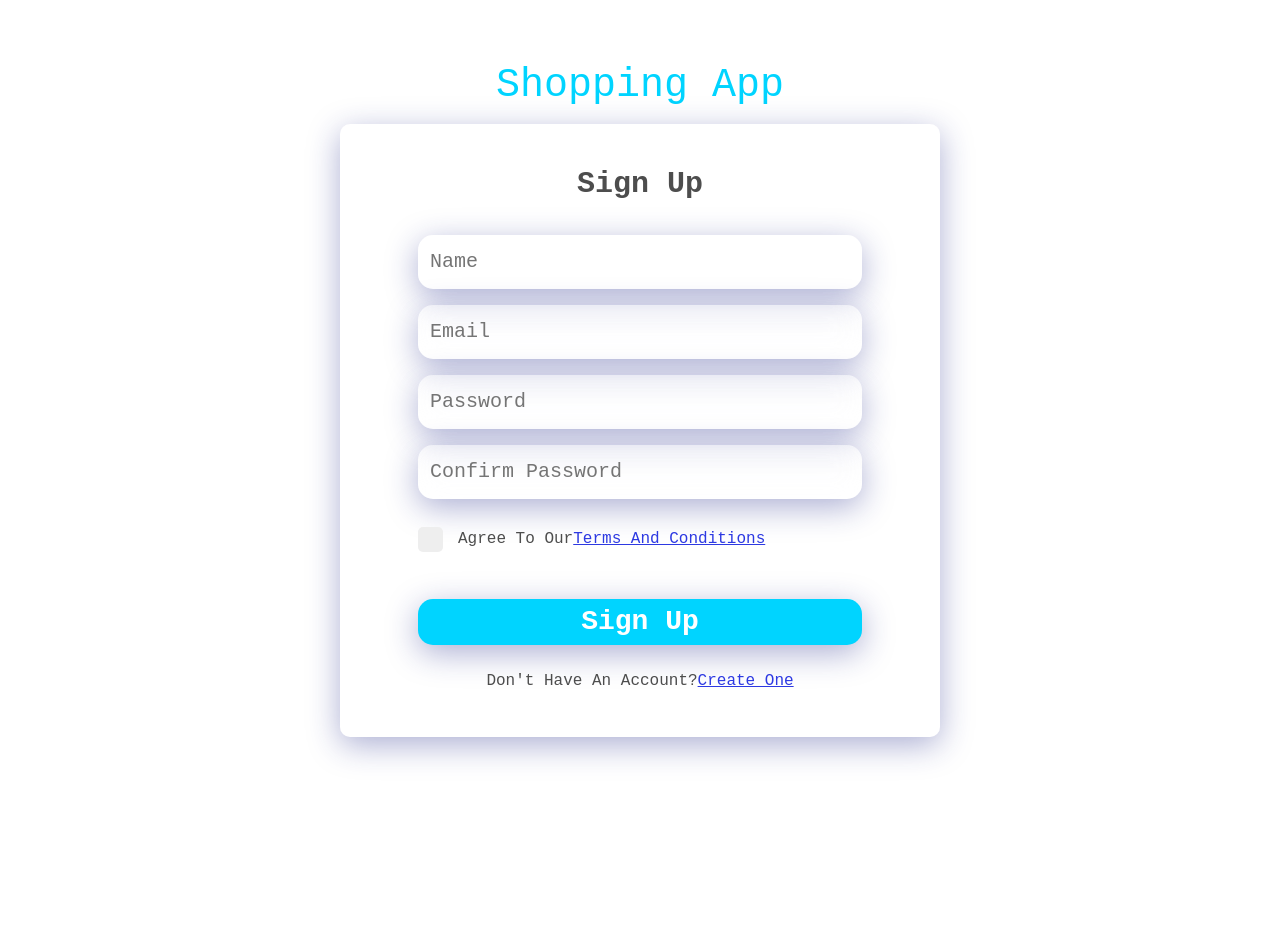
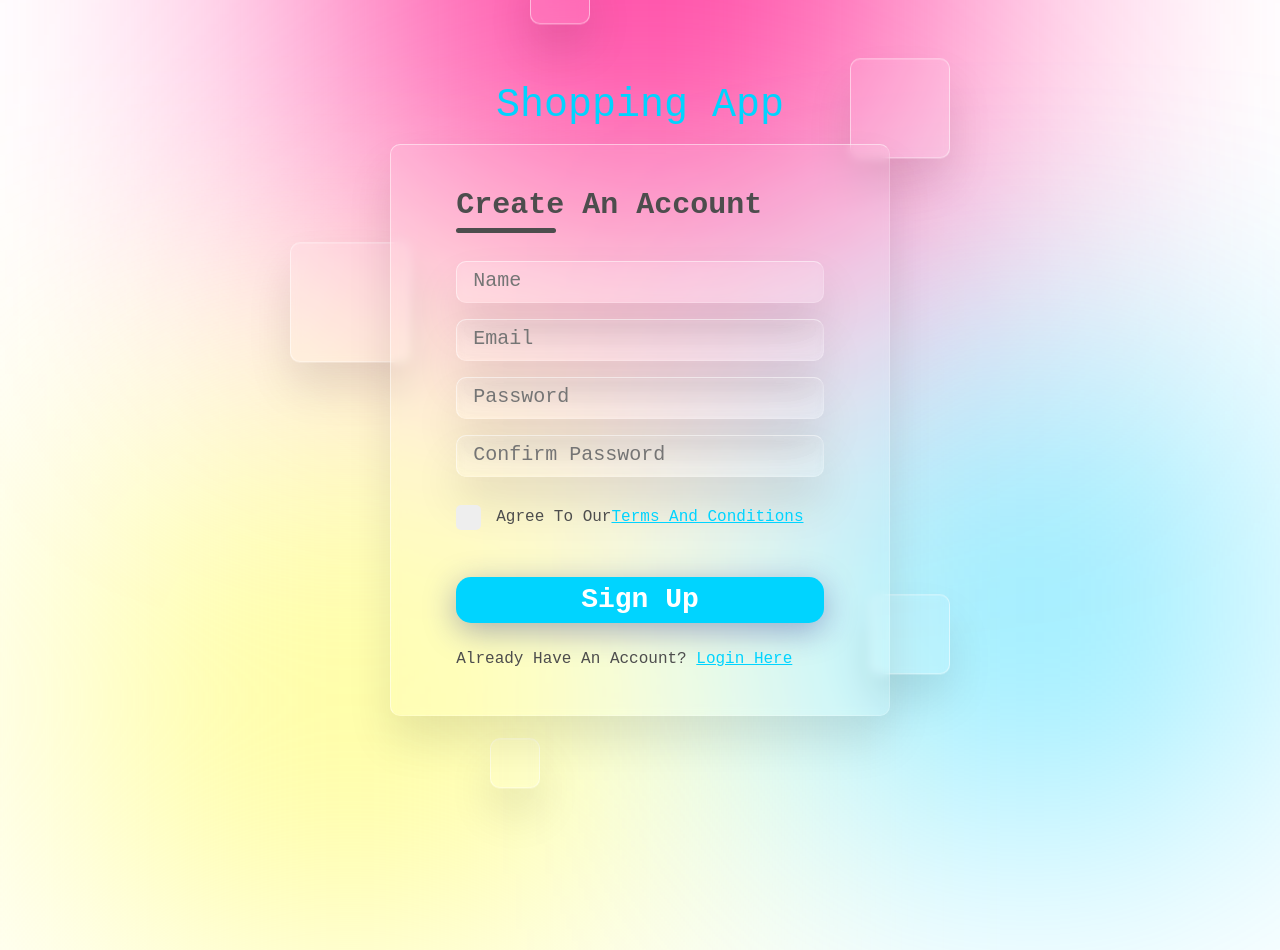
Before and after one commit to faria-karim-porna/mern-shopping-app-client, a React (Vite) app: page /signup in a window 1280 px wide. Before the commit the page ends 800 px from the top, so only its background shows below. Built offline with nearby package versions, Linux system fonts and the light colour scheme.

Commit message:
Updated Sign Up Styling Except Checkbox

```diff
--- a/src/assets/css/style.css
+++ b/src/assets/css/style.css
@@ -20,6 +20,14 @@ body {
     text-shadow: 0 8px 32px 0 rgba(31, 38, 135, 0.37) !important;
     -webkit-text-shadow: 0 8px 32px 0 rgba(31, 38, 135, 0.37);
     font-size: 40px;
+}
+
+
+.underline {
+    height: 5px;
+    width: 100px;
+    background-color: #4d4d4d;
+    border-radius: 10px;
 }
 
 /* =============================== Glassmorphism ===================================== */
@@ -145,6 +153,21 @@ body {
     border-bottom: 1px solid rgba(255, 255, 255, 0.2); */
 }
 
+.glass-effect {
+    /* width: 1400px;
+    min-height: 400px; */
+    background: rgba(255, 255, 255, 0.1);
+    border-radius: 10px;
+    /* display: flex;
+    justify-content: center;
+    align-items: center; */
+    backdrop-filter: blur(5px);
+    box-shadow: 0 25px 45px rgba(0, 0, 0, 0.1);
+    border: 1px solid rgba(255, 255, 255, 0.5);
+    border-right: 1px solid rgba(255, 255, 255, 0.2);
+    border-bottom: 1px solid rgba(255, 255, 255, 0.2);
+}
+
 /* =============================== Checkbox ===================================== */
 /* The checkbox-container */
 .checkbox-field {
@@ -224,7 +247,7 @@ body {
 /* =============================== Form ===================================== */
 
 .form-view {
-    width: 600px;
+    width: 500px;
 }
 
 .form-card {
@@ -275,7 +298,7 @@ input:focus {
 }
 
 .link-text {
-    color: rgba(45, 57, 226);
+    color: rgba(0, 212, 255, 1);
     text-decoration: underline;
     cursor: pointer;
 }
--- a/src/components/pages/Signup.tsx
+++ b/src/components/pages/Signup.tsx
@@ -1,5 +1,6 @@
 import React, { useState } from "react";
 import { useAuthentication } from "../hooks/useAuthentication";
+import { GlassmorphismBackground } from "../common/GlassmorphismBackground";
 
 const SignUpComponent = () => {
   const {
@@ -38,7 +39,8 @@ const SignUpComponent = () => {
     }
   };
   return (
-    <div className="page d-flex justify-content-center align-items-center">
+    <GlassmorphismBackground>
+      <div className="d-flex justify-content-center align-items-center">
         {/* <!-- sign up section start --> */}
         <div className="d-flex justify-content-center w-100">
           {/* <!-- sign up background start --> */}
@@ -46,17 +48,20 @@ const SignUpComponent = () => {
             <div className="sub-section-name pl-4 text-center">Shopping App</div>
             {/* <!-- sign up area start --> */}
             <div className="w-100 pt-2 pb-2 pr-2 pl-2">
-            <div className="form-card p-1">
+              <div className="glass-effect p-1">
                 <div className="d-flex justify-content-center align-items-center pt-4 pb-4">
                   <div className="w-75">
                     {/* <!-- form start --> */}
-                  <div className="form-name text-center">Sign Up</div>
+                    <div className="form-name">
+                      <div>Create An Account</div>
+                      <div className="underline"></div>
+                    </div>
                     <div className="d-flex justify-content-center">
                       <div className="w-100">
                         <input
                           type="text"
                           placeholder="Name"
-                        className="w-100 input-field my-2"
+                          className="w-100 glass-effect py-2 px-3 my-2"
                           name="Name"
                           onBlur={(e: any) => {
                             checkNameValidation(e.target.value, false);
@@ -69,7 +74,7 @@ const SignUpComponent = () => {
                         <input
                           type="email"
                           placeholder="Email"
-                        className="w-100 input-field my-2"
+                          className="w-100 glass-effect py-2 px-3 my-2"
                           name="Email"
                           onBlur={(e: any) => {
                             checkEmailValidation(e.target.value, false);
@@ -82,7 +87,7 @@ const SignUpComponent = () => {
                         <input
                           type="password"
                           placeholder="Password"
-                        className="w-100 input-field my-2"
+                          className="w-100 glass-effect py-2 px-3 my-2"
                           name="Password"
                           onBlur={(e: any) => {
                             checkPasswordValidation(e.target.value, false);
@@ -95,7 +100,7 @@ const SignUpComponent = () => {
                         <input
                           type="password"
                           placeholder="Confirm Password"
-                        className="w-100 input-field my-2"
+                          className="w-100 glass-effect py-2 px-3 my-2"
                           name="ConfirmPassword"
                           onBlur={(e: any) => {
                             checkConfirmPasswordValidation(e.target.value, false);
@@ -104,12 +109,14 @@ const SignUpComponent = () => {
                             checkConfirmPasswordValidation(e.target.value, true);
                           }}
                         />
-                      {validationErrors.confirmPassword ? <small className="text-danger">{validationErrors.confirmPassword}</small> : null}
+                        {validationErrors.confirmPassword ? (
+                          <small className="text-danger">{validationErrors.confirmPassword}</small>
+                        ) : null}
 
                         <div className="checkbox-field">
                           <label className="checkbox-container">
                             <p className="checkbox-text">
-                            Agree To Our
+                              <span>Agree To Our</span>
                               <span className="link-text">Terms And Conditions</span>
                             </p>
                             <input type="checkbox" name="Terms" onChange={() => setTermsAndCondition()} />
@@ -127,9 +134,9 @@ const SignUpComponent = () => {
                       </div>
                     </div>
                     {/* <!-- form end --> */}
-                  <p className="text-center">
-                    Don't Have An Account?
-                    <span className="link-text">Create One</span>
+                    <p>
+                      <span>Already Have An Account? </span>
+                      <span className="link-text">Login Here</span>
                     </p>
                   </div>
                 </div>
@@ -141,6 +148,7 @@ const SignUpComponent = () => {
         </div>
         {/* <!-- sign up section end --> */}
       </div>
+    </GlassmorphismBackground>
   );
 };
 
```
Lines whose indentation alone changed are shown as unchanged.
